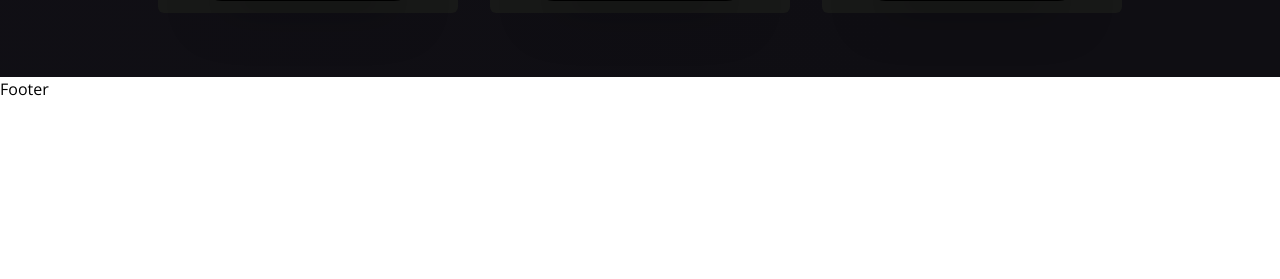
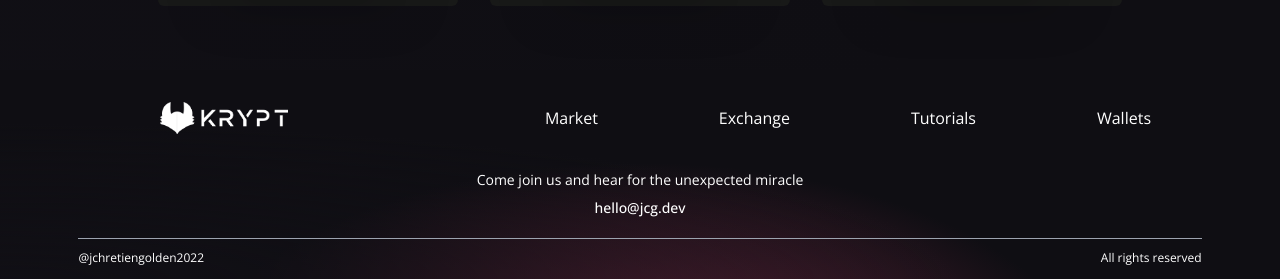
Before and after one commit to JGolden25/JCrypt3.0, a React (Vite) app in the folder client/: page / in a window 1280 px wide. Shown: the part 2314-2593 px from the top of the page. Before the commit the page ends 2415 px from the top, so only its background shows below. Built offline with nearby package versions, Linux system fonts and the light colour scheme.

Commit message:
transactions go through

```diff
--- a/client/src/components/Footer.jsx
+++ b/client/src/components/Footer.jsx
@@ -1,7 +1,33 @@
-const Footer = () => {
-    return (
-        <h1>Footer</h1>
-    );
-}
+import React from "react";
+
+import logo from "../../images/logo.png";
+
+const Footer = () => (
+  <div className="w-full flex md:justify-center justify-between items-center flex-col p-4 gradient-bg-footer">
+    <div className="w-full flex sm:flex-row flex-col justify-between items-center my-4">
+      <div className="flex flex-[0.5] justify-center items-center">
+        <img src={logo} alt="logo" className="w-32" />
+      </div>
+      <div className="flex flex-1 justify-evenly items-center flex-wrap sm:mt-0 mt-5 w-full">
+        <p className="text-white text-base text-center mx-2 cursor-pointer">Market</p>
+        <p className="text-white text-base text-center mx-2 cursor-pointer">Exchange</p>
+        <p className="text-white text-base text-center mx-2 cursor-pointer">Tutorials</p>
+        <p className="text-white text-base text-center mx-2 cursor-pointer">Wallets</p>
+      </div>
+    </div>
+
+    <div className="flex justify-center items-center flex-col mt-5">
+      <p className="text-white text-sm text-center">Come join us and hear for the unexpected miracle</p>
+      <p className="text-white text-sm text-center font-medium mt-2">hello@jcg.dev</p>
+    </div>
+
+    <div className="sm:w-[90%] w-full h-[0.25px] bg-gray-400 mt-5 " />
+
+    <div className="sm:w-[90%] w-full flex justify-between items-center mt-3">
+      <p className="text-white text-left text-xs">@jchretiengolden2022</p>
+      <p className="text-white text-right text-xs">All rights reserved</p>
+    </div>
+  </div>
+);
 
 export default Footer;
--- a/client/src/components/Navbar.jsx
+++ b/client/src/components/Navbar.jsx
@@ -20,9 +20,9 @@
         {["Market", "Exchange", "Tutorials", "Wallets"].map((item, index) => (
           <NavBarItem key={item + index} title={item} />
         ))}
-        <li className="bg-[#2952e3] py-2 px-7 mx-4 rounded-full cursor-pointer hover:bg-[#2546bd]">
+        {/* <li className="bg-[#2952e3] py-2 px-7 mx-4 rounded-full cursor-pointer hover:bg-[#2546bd]">
           Login
-        </li>
+        </li> */}
       </ul>
       <div className="flex relative">
         {!toggleMenu && (
--- a/client/src/components/Welcome.jsx
+++ b/client/src/components/Welcome.jsx
@@ -41,7 +41,7 @@
             Send Crypto <br /> across the world
           </h1>
           <p className="text-left mt-5 text-white font-light md:w-9/12 w-11/12 text-base">
-            Explore the crypto world. Buy and sell cryptocurrencies easily on Krypto.
+            Explore the crypto world. Buy and sell cryptocurrencies easily on JKrypt3.0.
           </p>
           {!currentAccount && (
             <button
@@ -101,7 +101,7 @@
 
             <div className="h-[1px] w-full bg-gray-400 my-2" />
 
-            {false ? (
+            {isLoading ? (
                <Loader />)
               : (
                 <button
```
